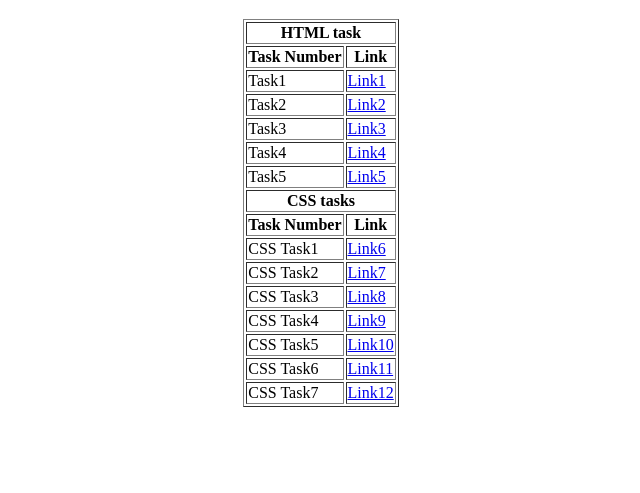
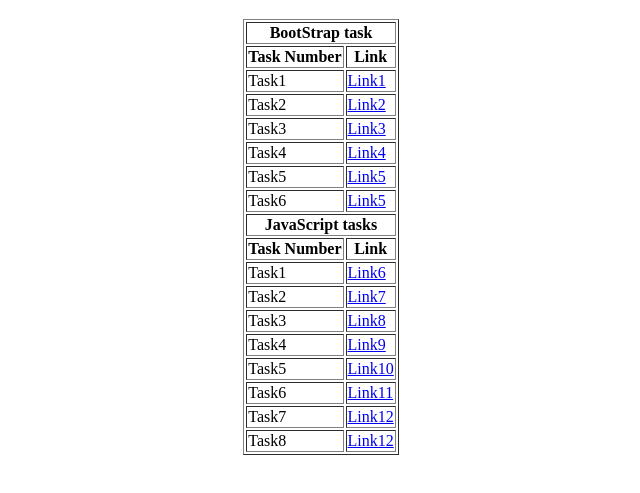
Before and after one commit to yogiiii2003/Mern_tasks2.0, a plain HTML site: page index.html in a window 1280 px wide. Shown: the part 61-554 px from the top of the page, without its empty margins (319-959 px from the left). Drawn offline with Linux system fonts and the light colour scheme.

Commit message:
Update index.html

```diff
--- a/index.html
+++ b/index.html
@@ -10,7 +10,7 @@
         <h1>Index page</h1>
         <table border="1">
             <tr>
-                <th colspan="2">HTML task</th>
+                <th colspan="2">BootStrap task</th>
             </tr>
             <tr>
                 <th>Task Number</th>
@@ -19,58 +19,66 @@
 
             <tr>
                 <td>Task1</td>
-                <td><a href="./tasks/task1.html">Link1</a></td>
+                <td><a href="./BS_task1.html">Link1</a></td>
             </tr>
             <tr>
                 <td>Task2</td>
-                <td><a href="./task2.html">Link2</a></td>
+                <td><a href="./BS_task2.html">Link2</a></td>
             </tr>
             <tr>
                 <td>Task3</td>
-                <td><a href="./task3.html">Link3</a></td>
+                <td><a href="./BS_task3.html">Link3</a></td>
             </tr>
             <tr>
                 <td>Task4</td>
-                <td><a href="./task3.html">Link4</a></td>
+                <td><a href="./BS_task4.html">Link4</a></td>
             </tr>
             <tr>
                 <td>Task5</td>
-                <td><a href="./task3.html">Link5</a></td>
+                <td><a href="./BS_task5.html">Link5</a></td>
             </tr>
             <tr>
-                <th colspan="2">CSS tasks</th>
+                <td>Task6</td>
+                <td><a href="./BS_task6.html">Link5</a></td>
+            </tr>
+            <tr>
+                <th colspan="2">JavaScript tasks</th>
             </tr>
             <tr>
                 <th>Task Number</th>
                 <th>Link</th>
             </tr>
             <tr>
-                <td>CSS Task1</td>
-                <td><a href="./tasks/css_task1.html">Link6</a></td>
+                <td> Task1</td>
+                <td><a href="./JS_task1.html">Link6</a></td>
             </tr>
             <tr>
-                <td>CSS Task2</td>
-                <td><a href="./css_task2.html">Link7</a></td>
+                <td> Task2</td>
+                <td><a href="./JS_task2.html">Link7</a></td>
             </tr>
             <tr>
-                <td>CSS Task3</td>
-                <td><a href="./css_task3.html">Link8</a></td>
+                <td> Task3</td>
+                <td><a href="./JS_task3.html">Link8</a></td>
             </tr>
             <tr>
-                <td>CSS Task4</td>
-                <td><a href="./css_task4.html">Link9</a></td>
+                <td> Task4</td>
+                <td><a href="./JS_task4.html">Link9</a></td>
             </tr>
             <tr>
-                <td>CSS Task5</td>
-                <td><a href="./css_task5.html">Link10</a></td>
+                <td> Task5</td>
+                <td><a href="./JS_task5.html">Link10</a></td>
             </tr>
             <tr>
-                <td>CSS Task6</td>
-                <td><a href="./css_task6.html">Link11</a></td>
+                <td> Task6</td>
+                <td><a href="./JS_task6.html">Link11</a></td>
             </tr>
             <tr>
-                <td>CSS Task7</td>
-                <td><a href="./css_task7.html">Link12</a></td>
+                <td>Task7</td>
+                <td><a href="./JS_task7.html">Link12</a></td>
+            </tr>
+            <tr>
+                <td>Task8</td>
+                <td><a href="./JS_task8.html">Link12</a></td>
             </tr>
         </table>
     </center>
```
